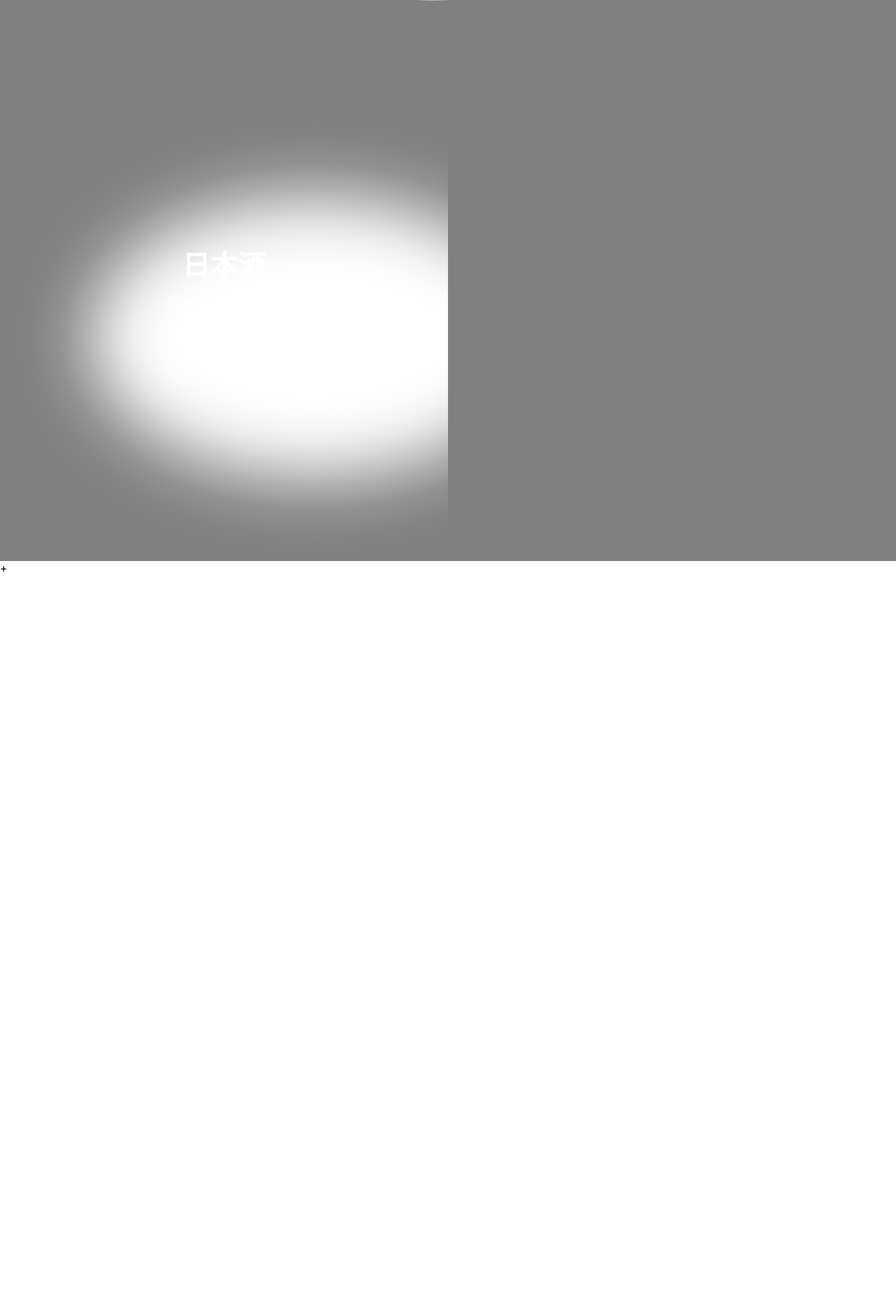
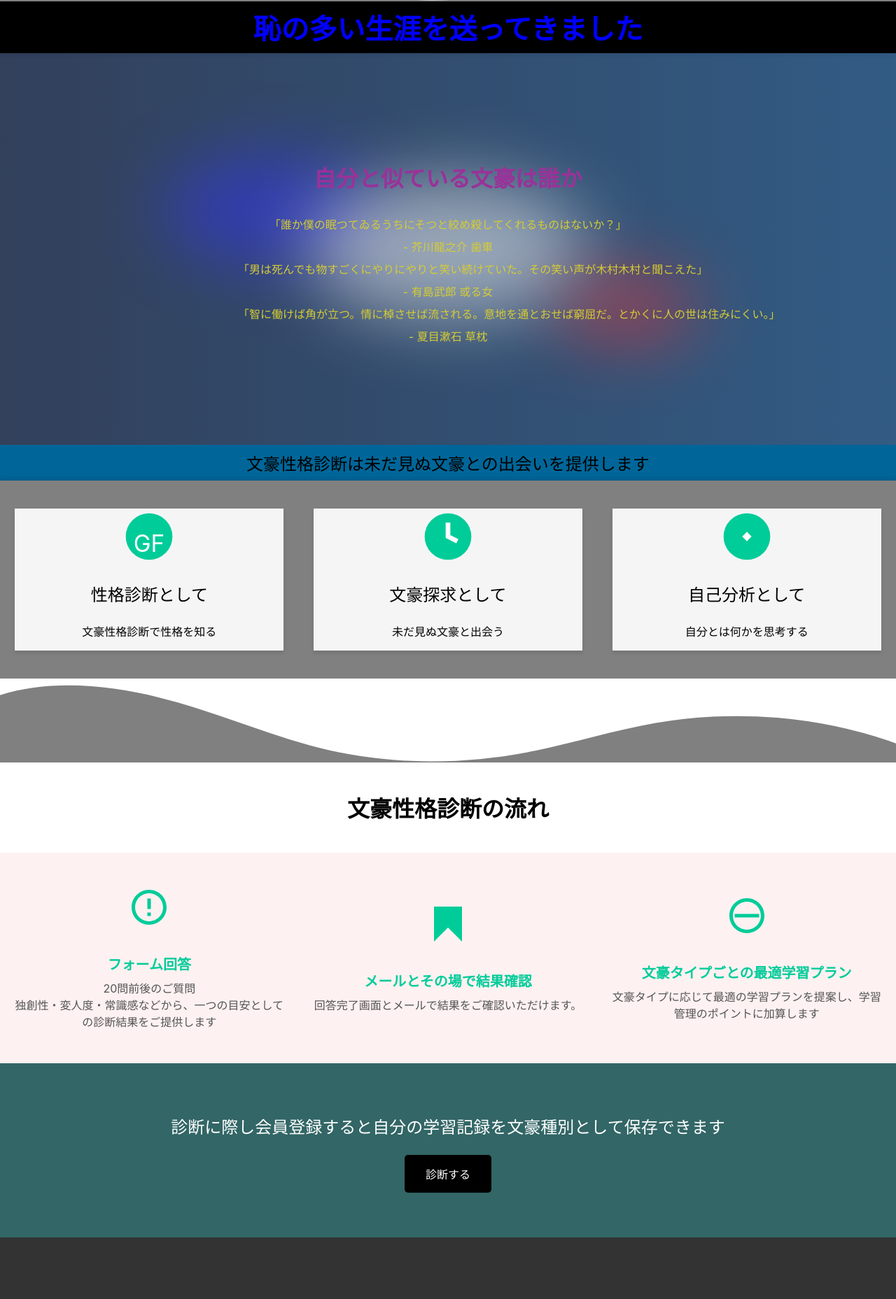
Before and after one commit to reisuta/LP, a Next.js app: page / in a window 1280 px wide. Shown: the part 918-2775 px from the top of the page at 70% size. Before the commit the page ends 1740 px from the top, so only its background shows below. Built offline with nearby package versions, Linux system fonts and the light colour scheme.

Commit message:
TopPageの大まかなレイアウトを実装

```diff
--- /dev/null
+++ b/src/app/components/TopPageBottom.tsx
@@ -0,0 +1,182 @@
+'use client'
+import styled from 'styled-components';
+import Link from 'next/link';
+
+const PageContainer = styled.div`
+  display: flex;
+  flex-direction: column;
+  align-items: center;
+  color: black;
+  background: white;
+  position: relative;
+  overflow: hidden;
+`;
+
+const HeaderContainer = styled.div`
+  display: flex;
+  justify-content: center;
+  align-items: center;
+  padding: 20px;
+  background: white;
+  color: black;
+  width: 100%;
+  box-shadow: 0 4px 6px rgba(0, 0, 0, 0.1);
+`;
+
+const MainContent = styled.div`
+  display: flex;
+  flex-direction: row;
+  align-items: center;
+  justify-content: space-around;
+  padding: 2rem;
+  width: 100%;
+  background: #fdf1f1;
+`;
+
+const Subtitle = styled.h2`
+  font-size: 1.5rem;
+  font-weight: 200;
+  margin: 0.5rem 0;
+  color: white;
+`;
+
+const Card = styled.div`
+  display: flex;
+  flex-direction: column;
+  align-items: center;
+  width: 30%;
+  padding: 1rem;
+  text-align: center;
+`;
+
+const CardIcon = styled.div`
+  font-size: 3rem;
+  margin-bottom: 1rem;
+`;
+
+const CardTitle = styled.h3`
+  font-size: 1.25rem;
+  margin-bottom: 0.5rem;
+  color: #00cc99;
+`;
+
+const CardText = styled.p`
+  font-size: 1rem;
+  margin: 0;
+  color: #555;
+`;
+
+const FormSection = styled.div`
+  display: flex;
+  flex-direction: column;
+  justify-content: center;
+  align-items: center;
+  padding: 4rem;
+  background: #336666;
+  color: white;
+  width: 100%;
+  text-align: center;
+`;
+
+const Button = styled(Link)`
+  background-color: #000;
+  color: white;
+  padding: 15px 30px;
+  font-size: 1rem;
+  border: none;
+  border-radius: 5px;
+  text-decoration: none;
+  cursor: pointer;
+  margin-top: 1rem;
+
+  &:hover {
+    background-color: #333;
+  }
+`;
+
+const FooterSection = styled.div`
+  display: flex;
+  flex-direction: column;
+  justify-content: center;
+  align-items: center;
+  padding: 4rem;
+  background: #333;
+  color: white;
+  width: 100%;
+  text-align: center;
+`;
+
+const FooterTitle = styled.h2`
+  font-size: 1.5rem;
+  margin-bottom: 1rem;
+`;
+
+const FooterText = styled.p`
+  font-size: 1rem;
+  margin: 0;
+  color: #ccc;
+`;
+
+const FooterButton = styled(Button)`
+  background-color: #00cc99;
+  &:hover {
+    background-color: #009977;
+  }
+`;
+
+const SvgIcon = styled.svg`
+  width: 60px;
+  height: 60px;
+  margin-bottom: 1rem;
+  fill: #00cc99;
+`;
+
+export default function HomePage() {
+  return (
+    <PageContainer>
+      <HeaderContainer>
+        <h1>文豪性格診断の流れ</h1>
+      </HeaderContainer>
+
+      <MainContent>
+        <Card>
+          <SvgIcon xmlns="http://www.w3.org/2000/svg" viewBox="0 0 24 24">
+            <path d="M12 2C6.48 2 2 6.48 2 12s4.48 10 10 10 10-4.48 10-10S17.52 2 12 2zm0 18c-4.41 0-8-3.59-8-8s3.59-8 8-8 8 3.59 8 8-3.59 8-8 8zm-1-13h2v6h-2zm0 8h2v2h-2z"/>
+          </SvgIcon>
+          <CardTitle>フォーム回答</CardTitle>
+          <CardText>20問前後のご質問</CardText>
+          <CardText>独創性・変人度・常識感などから、一つの目安としての診断結果をご提供します</CardText>
+        </Card>
+
+        <Card>
+          <SvgIcon xmlns="http://www.w3.org/2000/svg" viewBox="0 0 24 24">
+            <path d="M20 2H4v20l8-8 8 8V2z"/>
+          </SvgIcon>
+          <CardTitle>メールとその場で結果確認</CardTitle>
+          <CardText>回答完了画面とメールで結果をご確認いただけます。</CardText>
+        </Card>
+
+        <Card>
+          <SvgIcon xmlns="http://www.w3.org/2000/svg" viewBox="0 0 24 24">
+            <path d="M19 13H5v-2h14v2zM12 2C6.48 2 2 6.48 2 12s4.48 10 10 10 10-4.48 10-10S17.52 2 12 2zm0 18c-4.41 0-8-3.59-8-8s3.59-8 8-8 8 3.59 8 8-3.59 8-8 8z"/>
+          </SvgIcon>
+          <CardTitle>文豪タイプごとの最適学習プラン</CardTitle>
+          <CardText>文豪タイプに応じて最適の学習プランを提案し、学習管理のポイントに加算します</CardText>
+        </Card>
+      </MainContent>
+
+      <FormSection>
+        <Subtitle>診断に際し会員登録すると自分の学習記録を文豪種別として保存できます</Subtitle>
+        <Button href="/diagnosis">診断する</Button>
+      </FormSection>
+
+      <FooterSection>
+        <FooterTitle>サイト運営者について</FooterTitle>
+        <FooterText>Webエンジニア | 20代中盤 | 大学時代はGmailすら知らないIT音痴でプログラミングとは無縁の生活を送る</FooterText>
+        <FooterText>→ 独学でプログラミングを学ぶ → Web系受託開発企業にエンジニアとして就職 →</FooterText>
+        <FooterText>Web系自社サービス企業に転職 | 実務未経験の頃からVimを愛好しており、仕事でもプライベートでも開発はVimとTmuxを使っているので、VSCodeに疎いのが最近の悩み。何だかんだでやっぱりRubyが好き。</FooterText>
+        <FooterButton href="about">もっと詳しく</FooterButton>
+      </FooterSection>
+    </PageContainer>
+  );
+}
--- a/src/app/components/TopPageFv.tsx
+++ b/src/app/components/TopPageFv.tsx
@@ -212,7 +212,6 @@ export default function TopPageFv() {
           <Title>reisuta</Title>
           <Subtitle>フルスタックLinuxプログラミング</Subtitle>
           <StyledLink href="/diagnosis">文豪性格診断</StyledLink>
-          <Link href="/diagnosis">test</Link>
         </Container>
 
         <VerticalContainer>
--- a/src/app/components/TopPageSection.tsx
+++ b/src/app/components/TopPageSection.tsx
@@ -1,35 +1,98 @@
 'use client'
-import styled from 'styled-components';
-
-const PageContainer = styled.div<{ background?: string }>`
-  display: flex;
-  flex-direction: row;
-  align-items: center;
-  height: 100vh;
-  color: white;
-  background: ${({ background }) => background || 'black'};
-  z-index: -1;
-  position: relative;
-  overflow: hidden;
-`;
-
-const Container = styled.div`
-  display: flex;
-  flex-direction: column;
-  justify-content: center;
-  align-items: center;
-  height: 100%;
-  width: 50%;
-  position: relative;
-  overflow: hidden;
-`;
+import styled, { keyframes } from 'styled-components';
+import Link from 'next/link';
 
 const Background = styled.div`
   position: absolute;
   width: 100%;
   height: 100%;
-  z-index: 3;
+  z-index: -3;
   overflow: hidden;
+`;
+
+
+const HeaderContainer = styled.div`
+  display: flex;
+  justify-content: center;
+  align-items: center;
+  background: black;
+  width: 100%;
+  box-shadow: 0 4px 6px rgba(0, 0, 0, 0.1);
+`;
+
+const MainContent = styled.div`
+  display: flex;
+  flex-direction: row;
+  align-items: center;
+  justify-content: center;
+  height: 70vh;
+  width: 100%;
+  background: ${({ background }) => background || 'linear-gradient(to right, #001133, #003366)'};
+  position: relative;
+  opacity: 0.8;
+  overflow: scroll;
+`;
+
+const TextContent = styled.div`
+  text-align: center;
+  padding: 2rem;
+  color: black;
+  max-width: 600px;
+  z-index: 2;
+`;
+
+const SubTitle = styled.h2`
+  color: #800080;
+  margin-bottom: 2rem;
+  font-size: 2rem;
+`;
+
+const List = styled.ul`
+  list-style: none;
+  padding: 0;
+  color: #CCC000;
+  text-align: center;
+  margin-top: 1rem;
+  font-size: 1rem;
+`;
+
+const ListItem = styled.li`
+  margin-bottom: 0.5rem;
+  white-space: nowrap;
+`;
+
+const FormSection = styled.div`
+  display: flex;
+  justify-content: center;
+  align-items: center;
+  background: #006699;
+  color: white;
+  width: 100%;
+  text-align: center;
+`;
+
+const FooterSection = styled.div`
+  display: flex;
+  flex-direction: row;
+  justify-content: space-around;
+  align-items: center;
+  padding-top: 40px;
+  padding-bottom: 40px;
+  background: gray;
+  color: black;
+  width: 100%;
+  box-shadow: 0 -4px 6px rgba(0, 0, 0, 0.1);
+`;
+
+const FooterCard = styled.div`
+  display: flex;
+  flex-direction: column;
+  justify-content: center;
+  align-items: center;
+  width: 30%;
+  background: #f5f5f5;
+  box-shadow: 0 4px 6px rgba(0, 0, 0, 0.1);
+  text-align: center;
 `;
 
 const Oval = styled.div<{ width?: string; height?: string; top?: string; left?: string, color?: string }>`
@@ -39,41 +102,103 @@ const Oval = styled.div<{ width?: string; height?: string; top?: string; left?:
   background: ${({ color }) => color || 'red'};
   border-radius: 50%;
   filter: blur(50px);
+  opacity: 0.5;
   top: ${({ top }) => top || '50%'};
   left: ${({ left }) => left || '50%'};
   transform: translate(-50%, -50%);
 `;
 
-const Title = styled.h1`
-  font-size: 2.5rem;
+const Title = styled.h1<{ size?: string, color?: string }>`
+  font-size: ${({ size }) => size || '2.5rem' };
   margin: 0.5rem 0;
-`;
-
-const Title2 = styled.h2<{ color?: string, size?: number }>`
-  font-size: ${({ size }) => size || '30px'};
-  font-family: cursive;
-  color: ${({ color }) => color || 'white'};
-  margin: 0.5rem 0;
+  color: ${({ color }) => color || 'white' };
 `;
 
 const Subtitle = styled.h2`
   font-size: 1.5rem;
-  font-weight: 300;
+  font-weight: 200;
   margin: 0.5rem 0;
+  color: black;
 `;
 
-export default function TopPageSection() {
+const StyledLink = styled(Link)`
+  background-color: #00cc99;
+  color: white;
+  padding: 10px 20px;
+  font-size: 1rem;
+  border-radius: 5px;
+  text-decoration: none;
+  margin-top: 1rem;
+  display: inline-block;
+  z-index: 10;
+
+  &:hover {
+    background-color: #009977;
+  }
+`;
+
+const SvgIcon = styled.svg`
+  width: 80px;
+  height: 80px;
+  margin-bottom: 1rem;
+`;
+
+export default function TopPageFv() {
   return (
     <>
-      <PageContainer background="gray">
-        <Container>
-          <Background>
-            <Oval width="100%" height="400px" top="60%" left="70%" color="white"/>
-          </Background>
-          <Title>日本酒</Title>
-          <Subtitle>管理アプリ</Subtitle>
-        </Container>
-      </PageContainer>
+      <HeaderContainer>
+        <Title color="blue">恥の多い生涯を送ってきました</Title>
+      </HeaderContainer>
+
+      <MainContent>
+        <Background>
+          <Oval width="300px" height="150px" top="40%" left="30%" color="blue"/>
+          <Oval width="400px" height="200px" top="50%" left="50%" color="white"/>
+          <Oval width="200px" height="100px" top="65%" left="70%" color="red"/>
+        </Background>
+        <TextContent>
+          <SubTitle>自分と似ている文豪は誰か</SubTitle>
+          <List>
+            <ListItem>「誰か僕の眠つてゐるうちにそつと絞め殺してくれるものはないか？」</ListItem>
+            <ListItem>- 芥川龍之介 歯車</ListItem>
+            <ListItem>「男は死んでも物すごくにやりにやりと笑い続けていた。その笑い声が木村木村と聞こえた」</ListItem>
+            <ListItem>- 有島武郎 或る女</ListItem>
+            <ListItem>「智に働けば角が立つ。情に棹させば流される。意地を通とおせば窮屈だ。とかくに人の世は住みにくい。」</ListItem>
+            <ListItem>- 夏目漱石 草枕</ListItem>
+          </List>
+        </TextContent>
+      </MainContent>
+
+      <FormSection>
+        <Subtitle>文豪性格診断は未だ見ぬ文豪との出会いを提供します</Subtitle>
+      </FormSection>
+
+      <FooterSection>
+        <FooterCard>
+          <SvgIcon xmlns="http://www.w3.org/2000/svg" viewBox="0 0 24 24">
+            <circle cx="12" cy="12" r="10" fill="#00cc99" />
+            <text x="12" y="16" fill="white" font-size="10" text-anchor="middle" alignment-baseline="middle">GF</text>
+          </SvgIcon>
+          <Subtitle>性格診断として</Subtitle>
+          <p>文豪性格診断で性格を知る</p>
+        </FooterCard>
+        <FooterCard>
+          <SvgIcon xmlns="http://www.w3.org/2000/svg" viewBox="0 0 24 24">
+            <circle cx="12" cy="12" r="10" fill="#00cc99" />
+            <path d="M12 6v6l4 2" stroke="white" stroke-width="2" fill="none" />
+          </SvgIcon>
+          <Subtitle>文豪探求として</Subtitle>
+          <p>未だ見ぬ文豪と出会う</p>
+        </FooterCard>
+        <FooterCard>
+          <SvgIcon xmlns="http://www.w3.org/2000/svg" viewBox="0 0 24 24">
+            <circle cx="12" cy="12" r="10" fill="#00cc99" />
+            <path d="M12 14l2-2-2-2-2 2 2 2z" fill="white" />
+          </SvgIcon>
+          <Subtitle>自己分析として</Subtitle>
+          <p>自分とは何かを思考する</p>
+        </FooterCard>
+      </FooterSection>
     </>
-  )
+  );
 }
--- a/src/app/diagnosis/page.tsx
+++ b/src/app/diagnosis/page.tsx
@@ -10,8 +10,6 @@ export default function Home() {
   return (
     <>
       <Header />
-      <Divider />
-      <TopPageSection />
     </>
   );
 }
--- a/src/app/page.tsx
+++ b/src/app/page.tsx
@@ -4,6 +4,7 @@ import Link from 'next/link';
 import Header from './components/Header'
 import TopPageFv from './components/TopPageFv.tsx'
 import TopPageSection from './components/TopPageSection.tsx'
+import TopPageBottom from './components/TopPageBottom.tsx'
 import Divider from './components/Divider.tsx'
 
 export default function Home() {
@@ -13,6 +14,8 @@ export default function Home() {
       <TopPageFv />
       <Divider />
       <TopPageSection />
+      <Divider />
+      <TopPageBottom />
     </>
   );
 }
```
Also changed, not shown: src/app/components/Header.tsx (+20 -4 lines).
